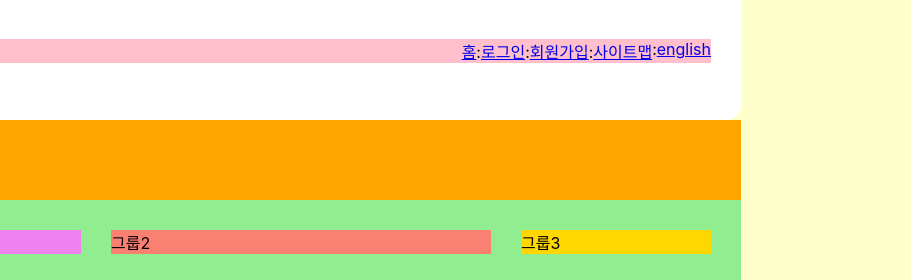
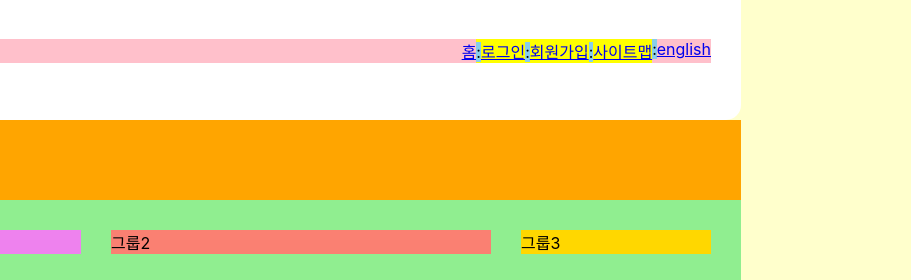
Before and after one commit to ovelute53/HTML5, a website: page index.html in a window 1280 px wide. Shown: the top 280 px of the page, 369-1280 px from the left. Drawn offline with Linux system fonts and the light colour scheme; a web font is replaced by a local one.

Commit message:
구조선택자

```diff
--- a/styles/style.css
+++ b/styles/style.css
@@ -48,12 +48,21 @@ body {
 }
 /* :before / ::before => first-child */
 /* :after / ::after => last-child */
-.member li::before {
+/* .member li::before {
   content: ":";
 }
 
 li.first::before {
   content:"" ;
+} */
+
+.member li:nth-child(n+2)::before{
+  content: ":";
+  background-color: skyblue;
+}
+
+.member li:nth-child(n+2):nth-child(-n+4){
+  background-color: yellow;
 }
 
 /* visual area */
```
